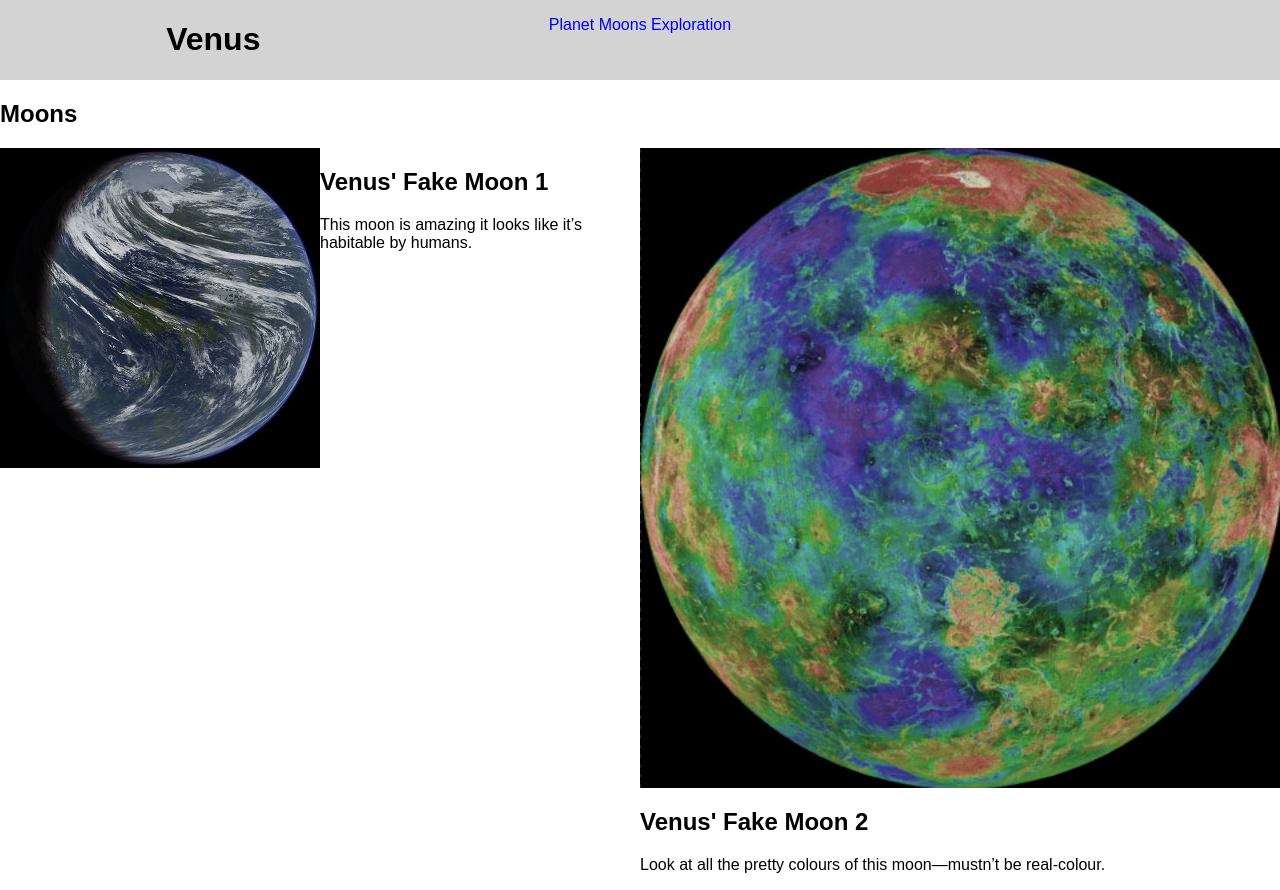
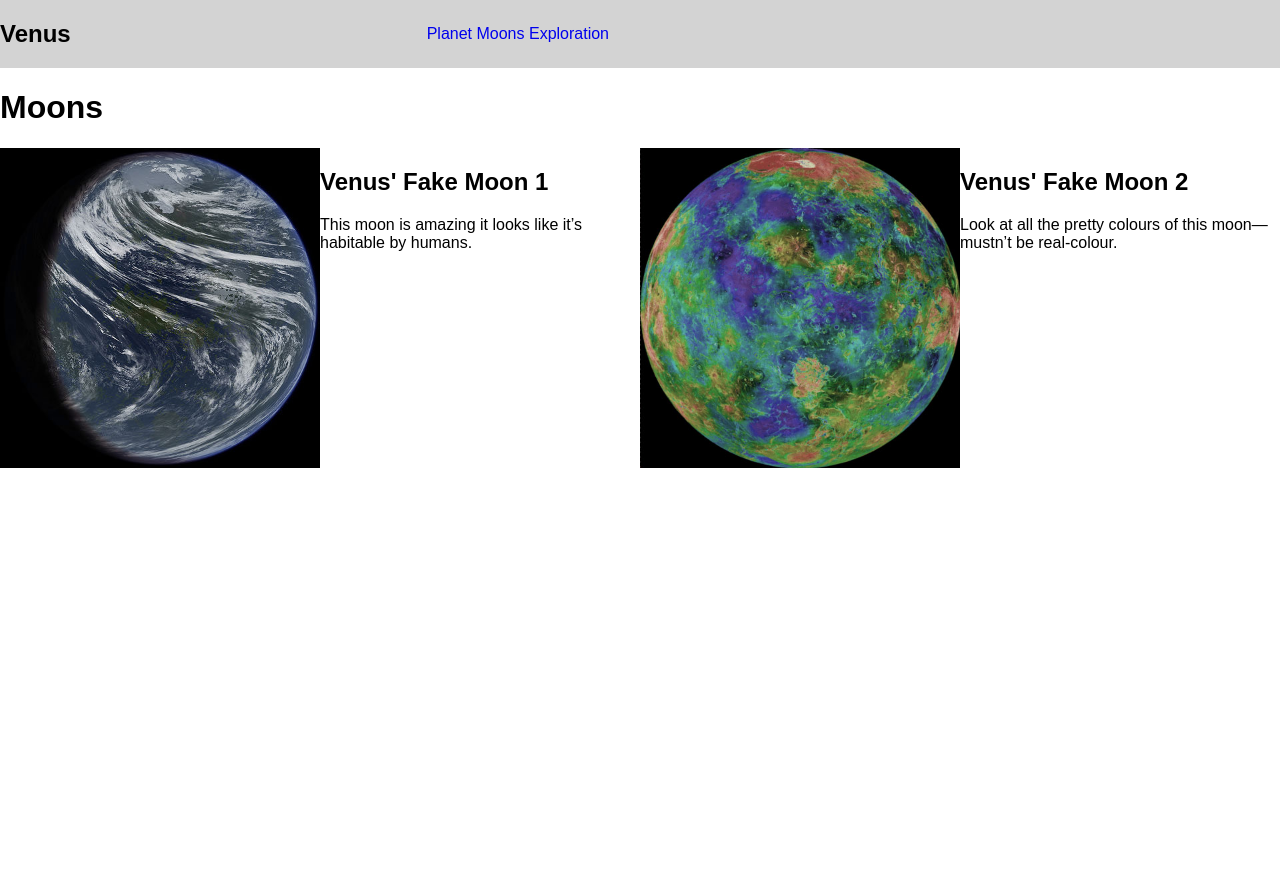
Before and after one commit to Kyle-Jackson/dsn1675-planet-website, a plain HTML site: page moons.html in a window 1280 px wide. After the commit the page ends 800 px from the top, so only its background shows below. Drawn offline with Linux system fonts and the light colour scheme.

Commit message:
Re-styled the Venus' Fake Moon 2 to grid & re-aligned the nav.

```diff
--- a/css/main.css
+++ b/css/main.css
@@ -20,10 +20,6 @@ html {
 
 body {
   margin: 0;
-}
-
-h1 {
-  text-align: center;
 }
 
 @-moz-viewport { width: device-width; scale: 1; }
@@ -54,10 +50,6 @@ header {
   background-color: lightgrey;
 }
 
-h1 {
-  text-align: center;
-}
-
 .img-flex {
   width: 100%;
   display: block;
@@ -81,6 +73,10 @@ nav {
   display: inline-block;
 }
 
+.venus {
+  text-align: center;
+}
+
 @media only screen and (min-width: 25em) {
 
   nav li {
@@ -96,3 +92,15 @@ nav {
   }
 
 }
+
+@media only screen and (min-width: 38em) {
+
+ .venus {
+   text-align: left;
+ }
+
+ nav {
+   text-align: left;
+ }
+
+}
--- a/moons.html
+++ b/moons.html
@@ -11,11 +11,11 @@
 </head>
 <body>
 
-<header class="grid">
+<header class="grid grid-middle">
   <div class="unit xs-1 s-1 m-1-3 l-1-3">
-    <h1>Venus</h1>
+    <h2 class="venus">Venus</h2>
   </div>
-  <nav class="unit xs-1 s-1 m-2-3 l-1-3">
+  <nav class="unit xs-1 s-1 m-2-3 l-2-3">
     <ul>
       <li><a href="index.html">Planet</a></li>
       <li><a href="moons.html">Moons</a></li>
@@ -25,7 +25,7 @@
 
 <div class="grid">
   <div class="unit xs-1 s-1 m-1 l-1-2">
-    <h2>Moons</h2>
+    <h1>Moons</h1>
   </div>
 
   <div class="grid">
@@ -42,11 +42,18 @@
   		</div>
   	</div>
 
-  <div class="unit xs-1 s-1 s-1 m-1-2 l-1-2">
-    <img class="img-flex" src="images/venus-moon-2.jpg" alt="">
-    <h2>Venus' Fake Moon 2</h2>
-    <p>Look at all the pretty colours of this moon—mustn’t be real-colour.</p>
+    <div class="unit xs-1 s-1 m-1-2 l-1-2">
+      <div class="grid">
+        <div class="unit xs-1 s-1 m-1 l-1-2">
+          <img class="img-flex" src="images/venus-moon-2.jpg" alt="">
+        </div>
+
+        <div class="unit xs-1 s-1 m-1 l-1-2">
+          <h2>Venus' Fake Moon 2</h2>
+          <p>Look at all the pretty colours of this moon—mustn’t be real-colour.</p>
+        </div>
+      </div>
+    </div>
   </div>
-</div>
 
 </html>
```
